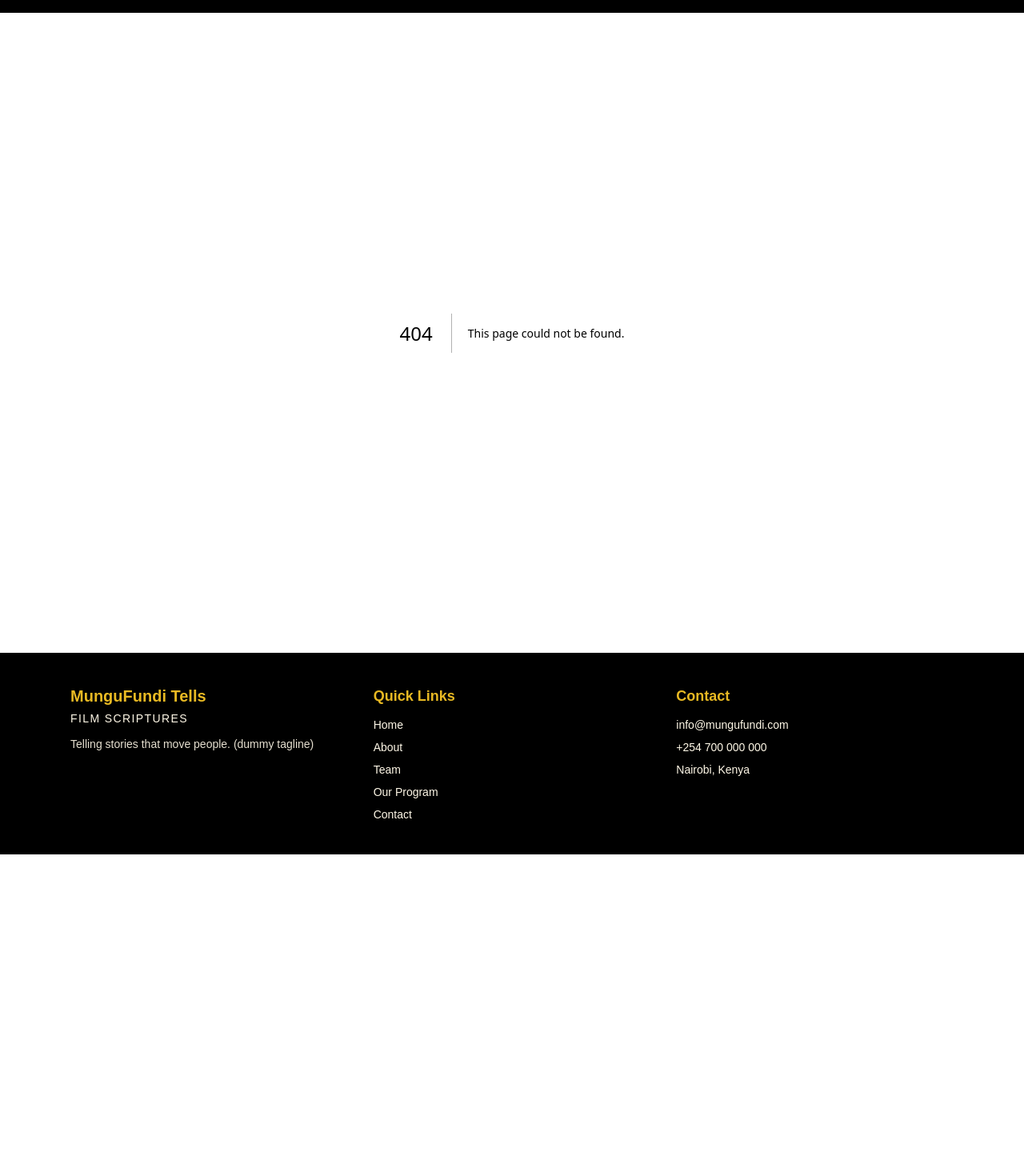
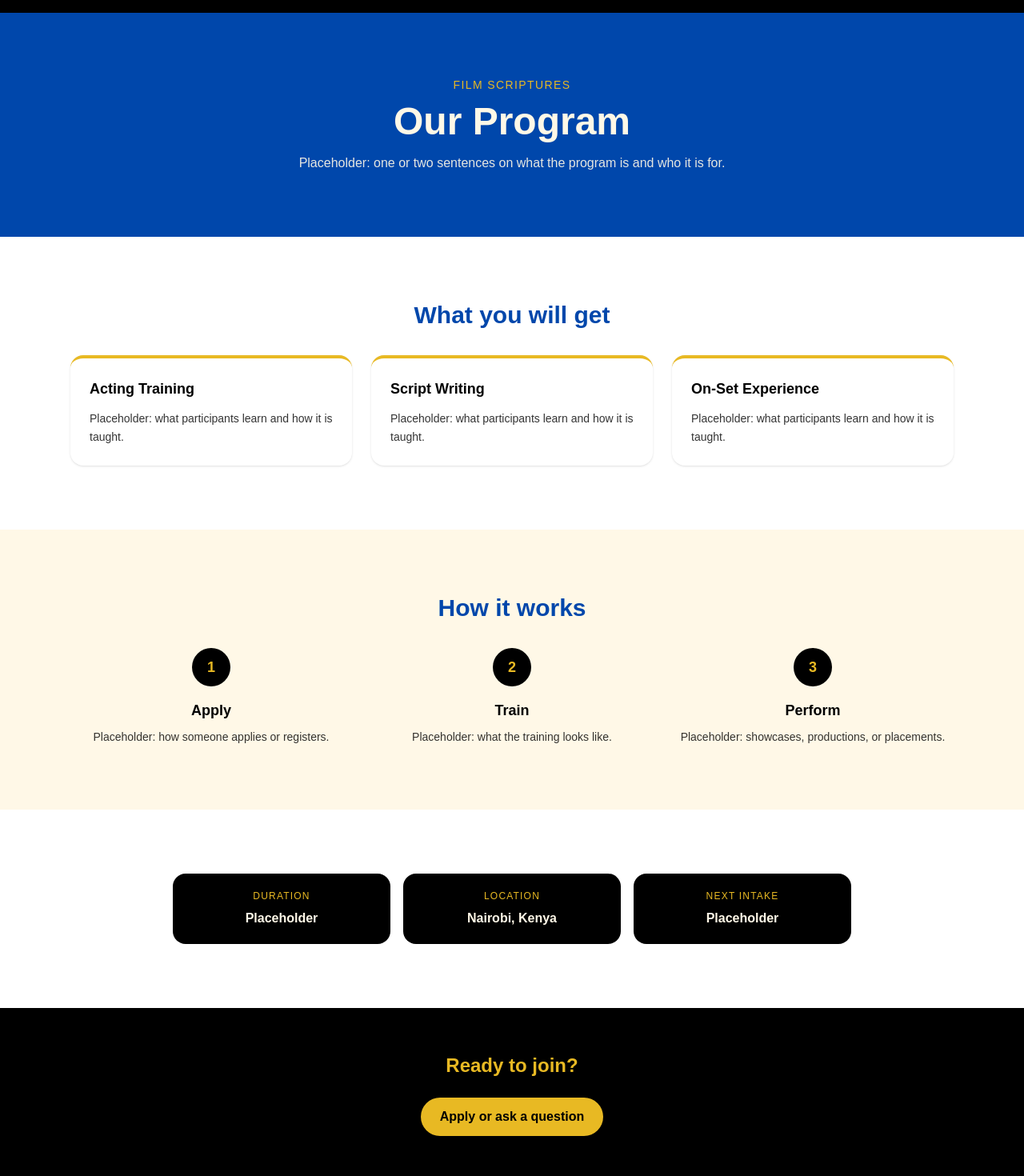
Before and after one commit to Nasieku-art/Mungu-Fundi-Ag, a Next.js app: page /program in a window 1280 px wide. Before the commit this address had no page. Shown: the part 500-1970 px from the top of the page at 80% size. Before the commit the page ends 1568 px from the top, so only its background shows below. Built offline with nearby package versions, Linux system fonts and the light colour scheme.

Commit message:
added a page for our program

```diff
--- /dev/null
+++ b/app/program/page.js
@@ -0,0 +1,111 @@
+import Link from "next/link";
+
+const offerings = [
+  {
+    title: "Acting Training",
+    text: "Placeholder: what participants learn and how it is taught.",
+  },
+  {
+    title: "Script Writing",
+    text: "Placeholder: what participants learn and how it is taught.",
+  },
+  {
+    title: "On-Set Experience",
+    text: "Placeholder: what participants learn and how it is taught.",
+  },
+];
+
+const steps = [
+  { title: "Apply", text: "Placeholder: how someone applies or registers." },
+  { title: "Train", text: "Placeholder: what the training looks like." },
+  { title: "Perform", text: "Placeholder: showcases, productions, or placements." },
+];
+
+const details = [
+  { label: "Duration", value: "Placeholder" },
+  { label: "Location", value: "Nairobi, Kenya" },
+  { label: "Next intake", value: "Placeholder" },
+];
+
+export default function Program() {
+  return (
+    <div>
+      <section className="bg-[#0047AB] text-[#FFF8E7]">
+        <div className="mx-auto max-w-6xl px-6 py-14 text-center md:py-20">
+          <p className="text-sm uppercase tracking-widest text-[#E8B923]">
+            Film Scriptures
+          </p>
+          <h1 className="mt-3 text-4xl font-extrabold md:text-5xl">Our Program</h1>
+          <p className="mx-auto mt-4 max-w-2xl opacity-90">
+            Placeholder: one or two sentences on what the program is and who it is for.
+          </p>
+        </div>
+      </section>
+
+      <section className="mx-auto max-w-6xl px-6 py-14 md:py-20">
+        <h2 className="text-center text-2xl font-bold text-[#0047AB] md:text-3xl">
+          What you will get
+        </h2>
+        <div className="mt-8 grid gap-6 md:grid-cols-3">
+          {offerings.map((item) => (
+            <div
+              key={item.title}
+              className="rounded-2xl border-t-4 border-[#E8B923] bg-white p-6 shadow-sm"
+            >
+              <h3 className="text-lg font-semibold text-black">{item.title}</h3>
+              <p className="mt-3 text-sm leading-relaxed text-black/80">{item.text}</p>
+            </div>
+          ))}
+        </div>
+      </section>
+
+      <section className="bg-[#FFF8E7]">
+        <div className="mx-auto max-w-6xl px-6 py-14 md:py-20">
+          <h2 className="text-center text-2xl font-bold text-[#0047AB] md:text-3xl">
+            How it works
+          </h2>
+          <div className="mt-8 grid gap-6 md:grid-cols-3">
+            {steps.map((step, index) => (
+              <div key={step.title} className="text-center">
+                <div className="mx-auto flex h-12 w-12 items-center justify-center rounded-full bg-black text-lg font-bold text-[#E8B923]">
+                  {index + 1}
+                </div>
+                <h3 className="mt-4 text-lg font-semibold text-black">{step.title}</h3>
+                <p className="mt-2 text-sm leading-relaxed text-black/80">{step.text}</p>
+              </div>
+            ))}
+          </div>
+        </div>
+      </section>
+
+
+      <section className="mx-auto max-w-4xl px-6 py-14 md:py-20">
+        <div className="grid gap-4 sm:grid-cols-3">
+          {details.map((item) => (
+            <div
+              key={item.label}
+              className="rounded-2xl bg-black p-5 text-center text-[#FFF8E7]"
+            >
+              <p className="text-xs uppercase tracking-widest text-[#E8B923]">
+                {item.label}
+              </p>
+              <p className="mt-2 font-semibold">{item.value}</p>
+            </div>
+          ))}
+        </div>
+      </section>
+
+      <section className="bg-black text-center text-[#FFF8E7]">
+        <div className="mx-auto max-w-3xl px-6 py-14">
+          <h2 className="text-2xl font-bold text-[#E8B923]">Ready to join?</h2>
+          <Link
+            href="/contact"
+            className="mt-6 inline-block rounded-full bg-[#E8B923] px-6 py-3 font-semibold text-black transition-colors hover:bg-yellow-300"
+          >
+            Apply or ask a question
+          </Link>
+        </div>
+      </section>
+    </div>
+  );
+}
```
